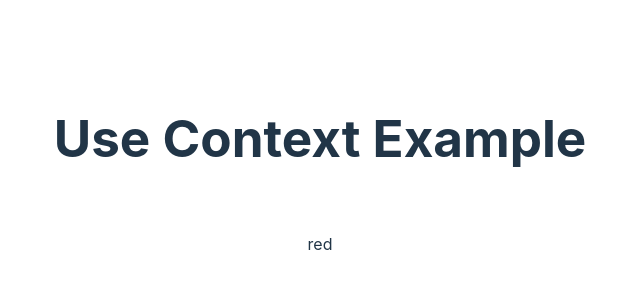
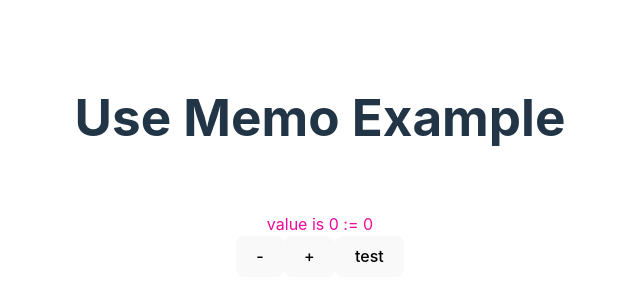
Before and after one commit to skrskr/react-demos, a React (Vite) app: page / in a window 1280 px wide. Shown: the part 218-518 px from the top of the page, without its empty margins (320-960 px from the left). Built offline with nearby package versions, Linux system fonts and the light colour scheme.

Commit message:
add use Memo

```diff
--- /dev/null
+++ b/src/Components/UseMemoExample.jsx
@@ -0,0 +1,29 @@
+import { useMemo, useState } from 'react'
+import './../App.css'
+
+function UseMemoExample() {
+  const randomColor = "#" + Math.floor(Math.random()*16777215).toString(16);
+
+  const [counter, setCounter] = useState(0)
+  const [test, setTest] = useState(0)
+
+  const result = useMemo(() => {
+    return (
+      <div style={{color: randomColor}}>value is {counter} := {counter * 2}</div>
+    )
+  }, [counter])
+
+  return (
+    <>
+      <h1>Use Memo Example</h1>
+      <div className='card'>
+        {result}
+        <button onClick={() => setCounter(counter - 1)}>-</button>
+        <button onClick={() => setCounter(counter + 1)}>+</button>
+        <button onClick={() => setTest(test + 1)}>test</button>
+      </div>
+    </>
+  )
+}
+
+export default UseMemoExample
--- a/src/main.jsx
+++ b/src/main.jsx
@@ -7,6 +7,7 @@ import UseEffectExample from './Components/UseEffectExample.jsx'
 import UseRefExample from './Components/UseRefExample.jsx'
 import { UseContextProvider } from './Components/UseContextProvider.jsx'
 import UseContextExample from './Components/UseContextExample.jsx'
+import UseMemoExample from './Components/UseMemoExample.jsx'
 
 ReactDOM.createRoot(document.getElementById('root')).render(
   // 4 wrap app with context provider
@@ -15,7 +16,7 @@ ReactDOM.createRoot(document.getElementById('root')).render(
       {/* <UseStateExample /> */}
       {/* <UseEffectExample /> */}
       {/* <UseRefExample /> */}
-      <UseContextExample />
-
+      {/* <UseContextExample /> */}
+      <UseMemoExample />
   </UseContextProvider>
 )
```
